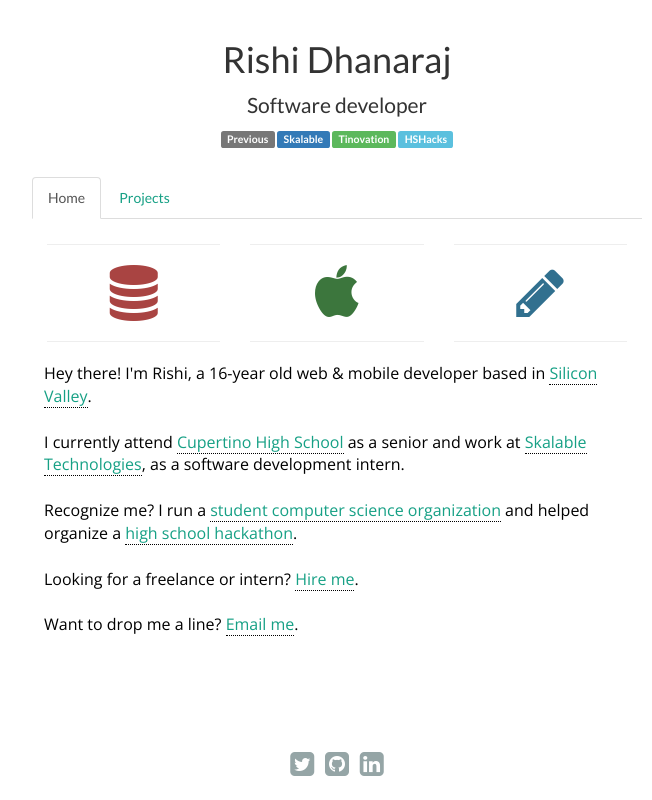
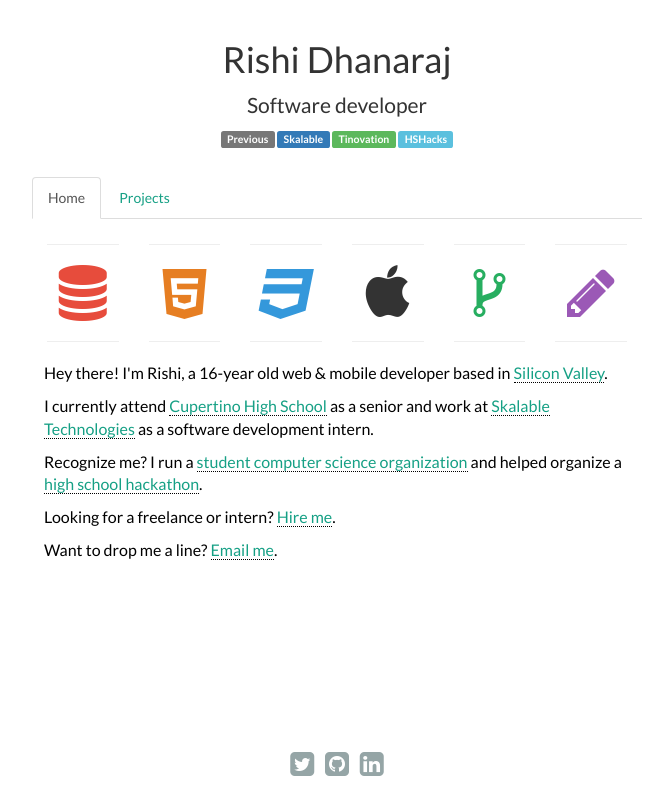
Before and after one commit to rdhanaraj/rdhanaraj.github.io, a plain HTML site: page index.html in a window 1280 px wide. Shown: the whole page, without its empty margins (303-955 px from the left). Drawn offline with nearby package versions, Linux system fonts and the light colour scheme.

Commit message:
Add skills

```diff
--- a/hello.css
+++ b/hello.css
@@ -78,11 +78,6 @@ body:before {
   margin-right: 0px;
 }
 
-.btn-hack {
-  margin: 5px;
-  color: white;
-}
-
 a {
   color: #16a085;
 }
@@ -91,6 +86,7 @@ a:hover {
   color: #16a085;
 }
 
-.dotty {
+.dotty, .dotty:hover {
   border-bottom: 1px black dotted;
+  text-decoration: none;
 }
--- a/index.html
+++ b/index.html
@@ -86,7 +86,7 @@
             <div class="panel panel-default">
               <div class="panel-body" style="padding-top: 0px;" id="proj1">
                 <h3>Flowable
-                  <span class="pull-right text-default">
+                  <span class="pull-right">
                     <i class="fa fa-github"></i>&nbsp;&nbsp;
                     <i class="fa fa-link"></i>&nbsp;&nbsp;
                   </span>
@@ -104,8 +104,9 @@
               <div class="panel-body" style="padding-top: 0px;" id="proj2">
                 <h3>Swiftpost
                   <span class="pull-right text-default">
-                    <i class="fa fa-github"></i>&nbsp;&nbsp;
-                    <i class="fa fa-link"></i>&nbsp;&nbsp;
+
+                    <a href="https://github.com/rdhanaraj/swiftpost"><i class="fa fa-github"></i></a>&nbsp;&nbsp;
+                    <a href="https://swiftpost.herokuapp.com"><i class="fa fa-link"></i></a>&nbsp;&nbsp;
                   </span>
                 </h3>
                 <p class="lead">A targeted spam machine.</p>
@@ -122,8 +123,8 @@
               <div class="panel-body" style="padding-top: 0px;" id="proj3">
                 <h3>tsh (TextShell)
                   <span class="pull-right text-default">
-                    <i class="fa fa-github"></i>&nbsp;&nbsp;
-                    <i class="fa fa-link"></i>&nbsp;&nbsp;
+                    <a href="https://github.com/rdhanaraj/tsh"><i class="fa fa-github"></i></a>&nbsp;&nbsp;
+                    <a href="https://gettsh.com"><i class="fa fa-link"></i></a>&nbsp;&nbsp;
                   </span>
                 </h3>
                 <p class="lead">A command line for web services.</p>
@@ -147,8 +148,8 @@
               <div class="panel-body" style="padding-top: 0px;" id="proj4">
                 <h3>Portfolio
                   <span class="pull-right text-default">
-                    <i class="fa fa-github"></i>&nbsp;&nbsp;
-                    <i class="fa fa-link"></i>&nbsp;&nbsp;
+                    <a href="https://github.com/rdhanaraj/rdhanaraj.github.io"><i class="fa fa-github"></i></a>&nbsp;&nbsp;
+                    <a href="https://rishi.io"><i class="fa fa-link"></i></a>&nbsp;&nbsp;
                   </span>
                 </h3>
                 <p class="lead">A simple and elegant portfolio site.</p>
@@ -163,8 +164,8 @@
               <div class="panel-body" style="padding-top: 0px;" id="proj5">
                 <h3>Pinterest Plus
                   <span class="pull-right text-default">
-                    <i class="fa fa-github"></i>&nbsp;&nbsp;
-                    <i class="fa fa-link"></i>&nbsp;&nbsp;
+                    <a href="https://github.com/rdhanaraj/pinterest"><i class="fa fa-github"></i></a>&nbsp;&nbsp;
+                    <a href="http://bit.ly/1srp00K"><i class="fa fa-link"></i></a>&nbsp;&nbsp;
                   </span>
                 </h3>
                 <p class="lead">A simple Pinterest Clone.</p>
@@ -184,50 +185,76 @@
           <div class="tab-pane active wrapper home-text" id="home">
 
             <div class="row">
-              <div class="col-md-4">
+              <div class="col-md-2">
                 <hr style="margin-top: 10px;">
                 <center>
-                  <i class="fa fa-database fa-4x text-danger"></i>
+                  <i class="fa fa-database fa-4x" style="color: #e74c3c;"></i>
                 </center>
                 <hr>
               </div>
 
-              <div class="col-md-4">
+              <div class="col-md-2">
                 <hr style="margin-top: 10px;">
-
                 <center>
-                  <i class="fa fa fa-apple fa-4x text-success"></i>
+                  <i class="fa fa-html5 fa-4x" style="color: #e67e22;"></i>
                 </center>
                 <hr>
               </div>
 
-              <div class="col-md-4">
+              <div class="col-md-2">
                 <hr style="margin-top: 10px;">
+                <center>
+                  <i class="fa fa fa-css3 fa-4x text-success" style="color: #3498db;"></i>
+                </center>
+                <hr>
+              </div>
 
+              <div class="col-md-2">
+                <hr style="margin-top: 10px;">
                 <center>
-                  <i class="fa fa-pencil fa-4x text-info"></i>
+                  <i class="fa fa-apple fa-4x"></i>
+                </center>
+                <hr>
+              </div>
+
+              <div class="col-md-2">
+                <hr style="margin-top: 10px;">
+                <center>
+                  <i class="fa fa-code-fork fa-4x" style="color: #27ae60;"></i>
+                </center>
+                <hr>
+              </div>
+
+              <div class="col-md-2">
+                <hr style="margin-top: 10px;">
+                <center>
+                  <i class="fa fa-pencil fa-4x text-info" style="color: #9b59b6;"></i>
                 </center>
                 <hr>
               </div>
             </div>
-<!--
-            <a href="http://calhacks.io" class="btn btn-success"><h4 class="btn-hack">Hire me!</h4></a>
-            <a href="http://calhacks.io" class="btn btn-success"><h4 class="btn-hack">Contact me!</h4></a> -->
 
-            <div style="padding: 0px 12px 12px 12px; color: black; font-family: 'Open Sans'; font-size: 16px;">
-              Hey there! I'm Rishi, a 16-year old web & mobile developer based in <a href="http://www.hbo.com/silicon-valley" class="dotty">Silicon Valley</a>.
+            <div style="padding: 0px 12px 12px 12px; color: black; font-size: 16px;">
+              <p>
+                Hey there! I'm Rishi, a 16-year old web & mobile developer based in <a style="cursor: pointer" onclick="window.location='http://www.hbo.com/silicon-valley#/'" class="dotty">Silicon Valley</a>.
+              </p>
 
-              <br><br>
-              I currently attend <a href="http://www.chs.fuhsd.org" class="dotty">Cupertino High School</a> as a senior and work at <a href="skalabletech.com" class="dotty">Skalable Technologies</a>, as a software development intern.
+              <p>
+                I currently attend <a style="cursor: pointer" onclick="window.location='http://www.chs.fuhsd.org/'" class="dotty">Cupertino High School</a> as a senior and work at <a style="cursor: pointer" onclick="window.location='http://skalabletech.com/'" class="dotty">Skalable Technologies</a> as a software development intern.
+              </p>
 
-              <br><br>
-              Recognize me? I run a <a href="http://tinovation.org" class="dotty">student computer science organization</a> and helped organize a <a href="http://hshacks.com" class="dotty">high school hackathon</a>.
+              <p>
+                Recognize me? I run a <a style="cursor: pointer" onclick="window.location='http://tinovation.org'" class="dotty">student computer science organization</a> and helped organize a <a style="cursor: pointer" onclick="window.location='http://www.hshacks.com'" class="dotty">high school hackathon</a>.
+              </p>
 
-              <br><br>
-              Looking for a freelance or intern? <a href="" class="dotty">Hire me</a>.
+              <p>
+                Looking for a freelance or intern? <a style="cursor: pointer" onclick="window.location='http://google.com'" class="dotty">Hire me</a>.
+              </p>
 
-              <br><br>
-              Want to drop me a line? <a href="mailto:rishid97@gmail.com" class="dotty">Email me</a>.
+              <p>
+                Want to drop me a line? <a style="cursor: pointer" onclick="mailto:rishid97@gmail.com'" class="dotty">Email me</a>.
+              </p>
+
             </div>
           </div>
 
```
